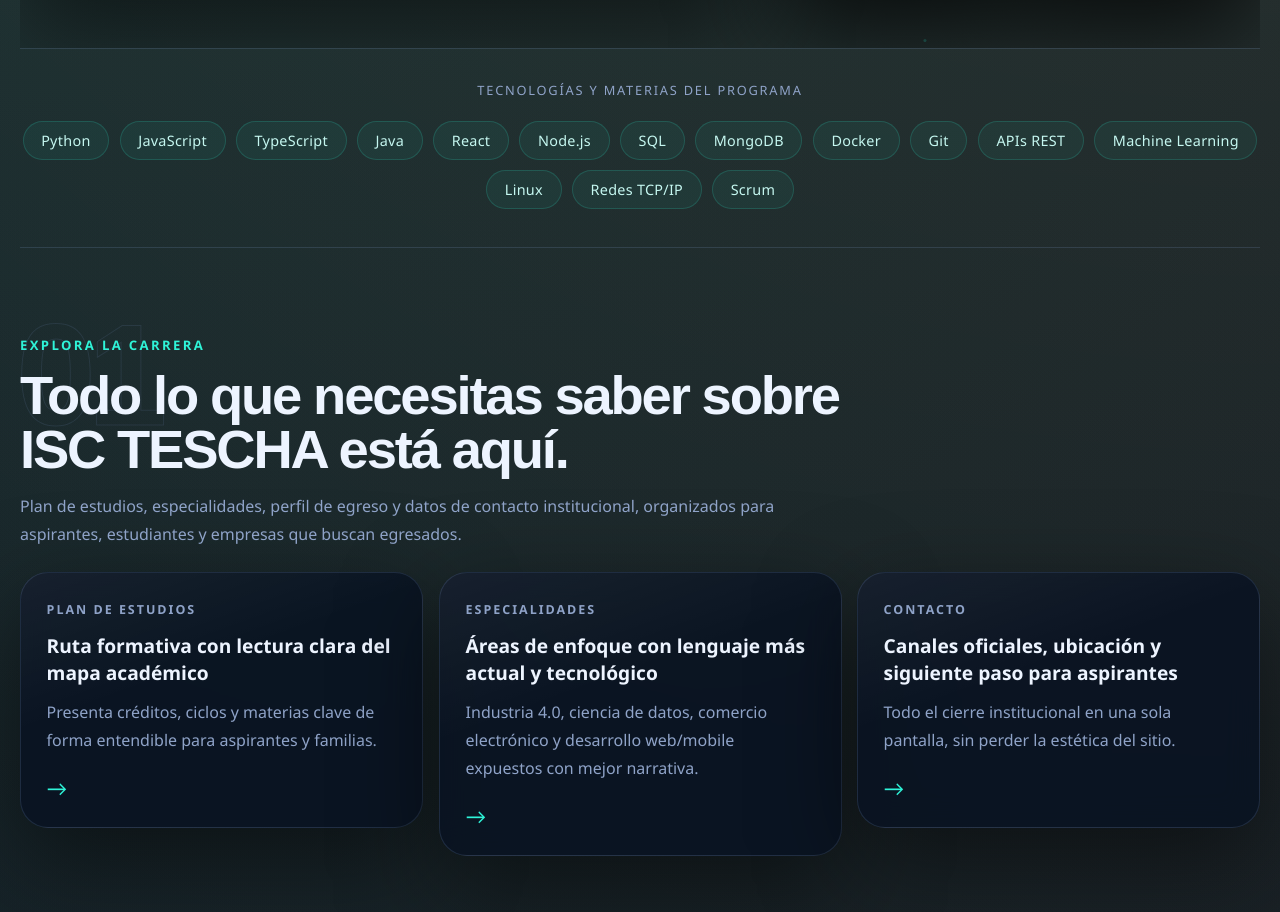
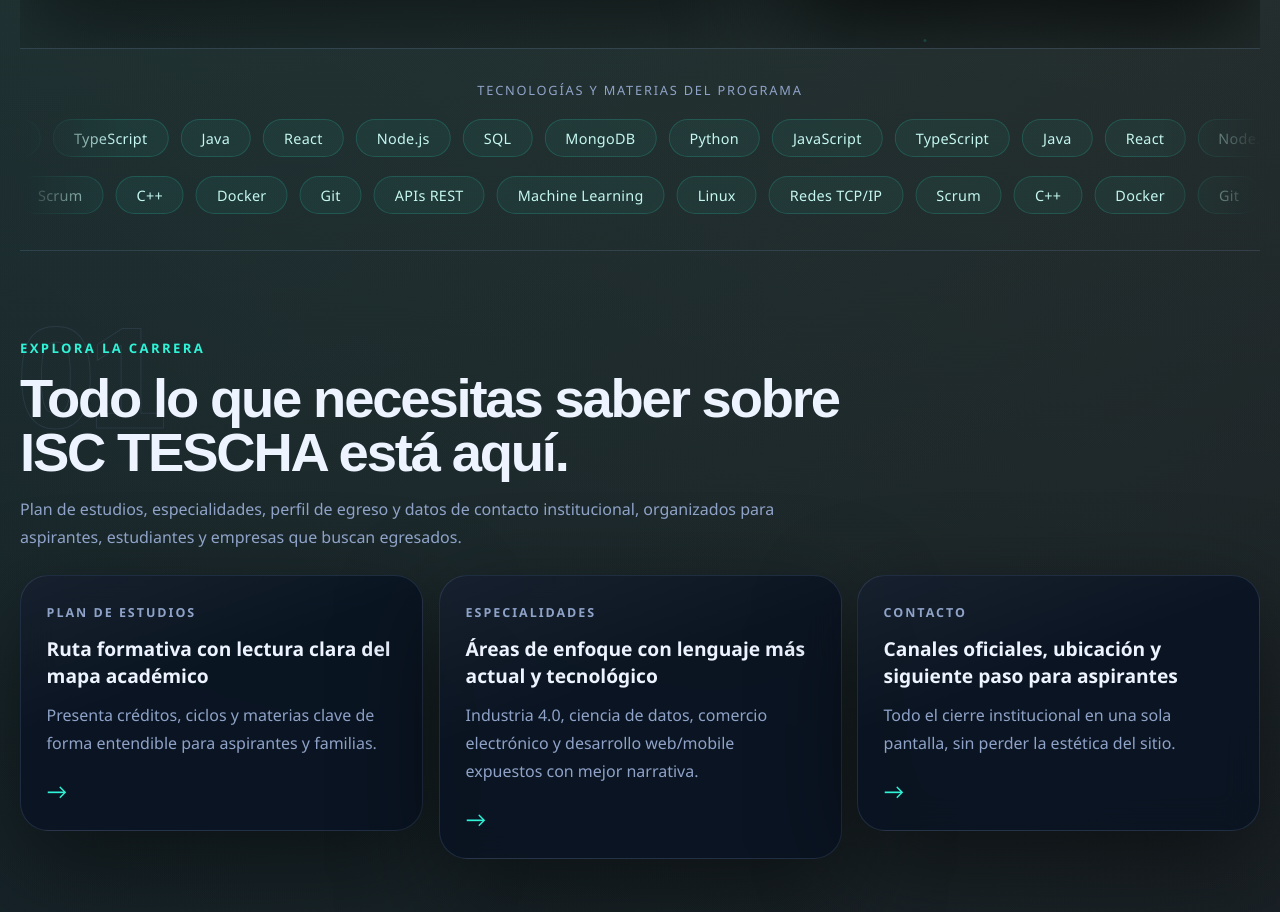
Before and after one commit to macrinaquiroz90-ops/tescha, a Next.js app: page / in a window 1280 px wide. Shown: the part 1269-2181 px from the top of the page. Built offline with nearby package versions, Linux system fonts and the light colour scheme; no server answers.

Commit message:
feat: dual-row infinite ticker with opposite directions

```diff
--- a/src/components/site/SkillsTicker.module.css
+++ b/src/components/site/SkillsTicker.module.css
@@ -1,16 +1,52 @@
-.grid {
+.wrapper {
   display: flex;
-  flex-wrap: wrap;
+  flex-direction: column;
   gap: 0.65rem;
-  justify-content: center;
-  padding: 0.4rem 0;
+  overflow: hidden;
+  width: 100%;
+  mask-image: linear-gradient(to right, transparent 0%, black 8%, black 92%, transparent 100%);
+  -webkit-mask-image: linear-gradient(to right, transparent 0%, black 8%, black 92%, transparent 100%);
+}
+
+.row {
+  overflow: hidden;
+  width: 100%;
+}
+
+.track {
+  display: flex;
+  gap: 0.75rem;
+  width: max-content;
+  animation: ticker-left 30s linear infinite;
+  padding: 0.25rem 0;
+}
+
+.trackReverse {
+  animation: ticker-right 36s linear infinite;
+}
+
+@keyframes ticker-left {
+  from { transform: translateX(0); }
+  to   { transform: translateX(-33.333%); }
+}
+
+@keyframes ticker-right {
+  from { transform: translateX(-33.333%); }
+  to   { transform: translateX(0); }
+}
+
+@media (prefers-reduced-motion: reduce) {
+  .track,
+  .trackReverse {
+    animation: none;
+  }
 }
 
 .pill {
   display: inline-flex;
   align-items: center;
   white-space: nowrap;
-  padding: 0.55rem 1.1rem;
+  padding: 0.55rem 1.25rem;
   border: 1px solid rgba(47, 244, 216, 0.16);
   border-radius: 999px;
   background: rgba(47, 244, 216, 0.055);
@@ -18,16 +54,26 @@
   font-size: 0.9rem;
   letter-spacing: 0.02em;
   transition: border-color 200ms ease, background 200ms ease;
+  cursor: default;
 }
 
 .pill:hover {
-  border-color: rgba(47, 244, 216, 0.42);
-  background: rgba(47, 244, 216, 0.12);
+  border-color: rgba(47, 244, 216, 0.5);
+  background: rgba(47, 244, 216, 0.14);
+  box-shadow: 0 0 16px rgba(47, 244, 216, 0.12);
 }
 
 @media (max-width: 780px) {
   .pill {
     font-size: 0.85rem;
-    padding: 0.45rem 0.9rem;
+    padding: 0.45rem 1rem;
+  }
+
+  .track {
+    animation-duration: 22s;
+  }
+
+  .trackReverse {
+    animation-duration: 26s;
   }
 }
--- a/src/components/site/SkillsTicker.tsx
+++ b/src/components/site/SkillsTicker.tsx
@@ -1,19 +1,27 @@
 import styles from "./SkillsTicker.module.css";
 
-const SKILLS = [
-  "Python", "JavaScript", "TypeScript", "Java", "React",
-  "Node.js", "SQL", "MongoDB", "Docker", "Git",
-  "APIs REST", "Machine Learning", "Linux", "Redes TCP/IP", "Scrum",
-];
+const ROW1 = ["Python", "JavaScript", "TypeScript", "Java", "React", "Node.js", "SQL", "MongoDB"];
+const ROW2 = ["Docker", "Git", "APIs REST", "Machine Learning", "Linux", "Redes TCP/IP", "Scrum", "C++"];
+
+function TickerRow({ items, reverse = false }: { items: string[]; reverse?: boolean }) {
+  const tripled = [...items, ...items, ...items];
+  return (
+    <div className={styles.row}>
+      <div className={`${styles.track} ${reverse ? styles.trackReverse : ""}`}>
+        {tripled.map((skill, i) => (
+          // biome-ignore lint/suspicious/noArrayIndexKey: ticker display list
+          <span key={i} className={styles.pill}>{skill}</span>
+        ))}
+      </div>
+    </div>
+  );
+}
 
 export function SkillsTicker() {
   return (
-    <div className={styles.grid}>
-      {SKILLS.map((skill) => (
-        <span key={skill} className={styles.pill}>
-          {skill}
-        </span>
-      ))}
+    <div className={styles.wrapper}>
+      <TickerRow items={ROW1} />
+      <TickerRow items={ROW2} reverse />
     </div>
   );
 }
```
